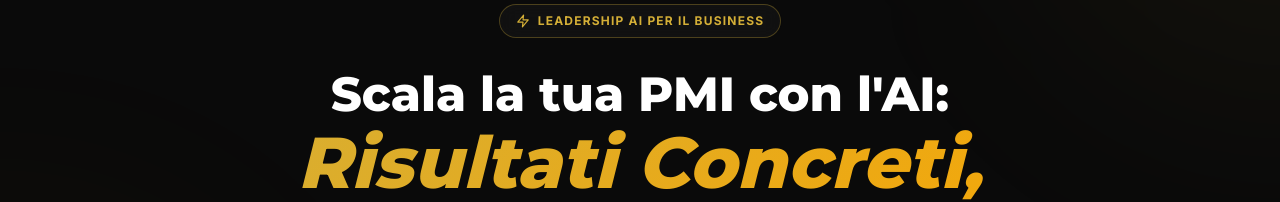
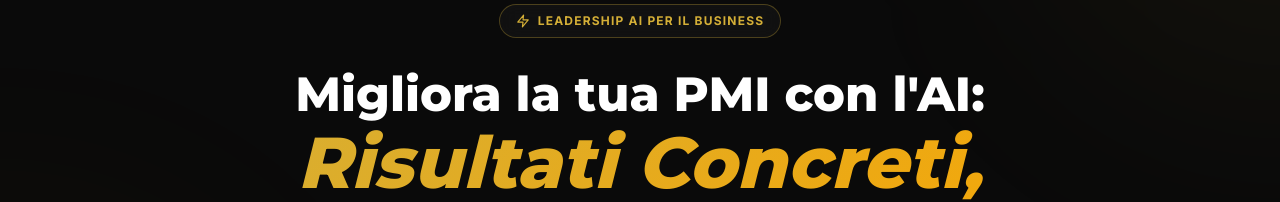
Before and after one commit to gioballagio-hub/lux-ai-landing, a React (Vite) app: page / in a window 1280 px wide. Shown: the part 156-358 px from the top of the page. Built offline with nearby package versions, Linux system fonts and the light colour scheme.

Commit message:
Add files via upload

```diff
--- a/App.tsx
+++ b/App.tsx
@@ -70,7 +70,7 @@ const Hero: React.FC = () => {
           <Zap size={14} /> Leadership AI per il Business
         </div>
         <h1 className="font-display font-extrabold mb-8 leading-tight">
-          <span className="block text-4xl sm:text-5xl md:text-5xl text-white">Scala la tua PMI con l'AI:</span>
+          <span className="block text-4xl sm:text-5xl md:text-5xl text-white">Migliora la tua PMI con l'AI:</span>
           <span className="block text-5xl sm:text-6xl md:text-7xl gold-text-gradient italic mt-2">Risultati Concreti, <br />In Poco Tempo.</span>
         </h1>
         <p className="text-lg md:text-xl text-gray-400 max-w-2xl mx-auto leading-relaxed">
```
